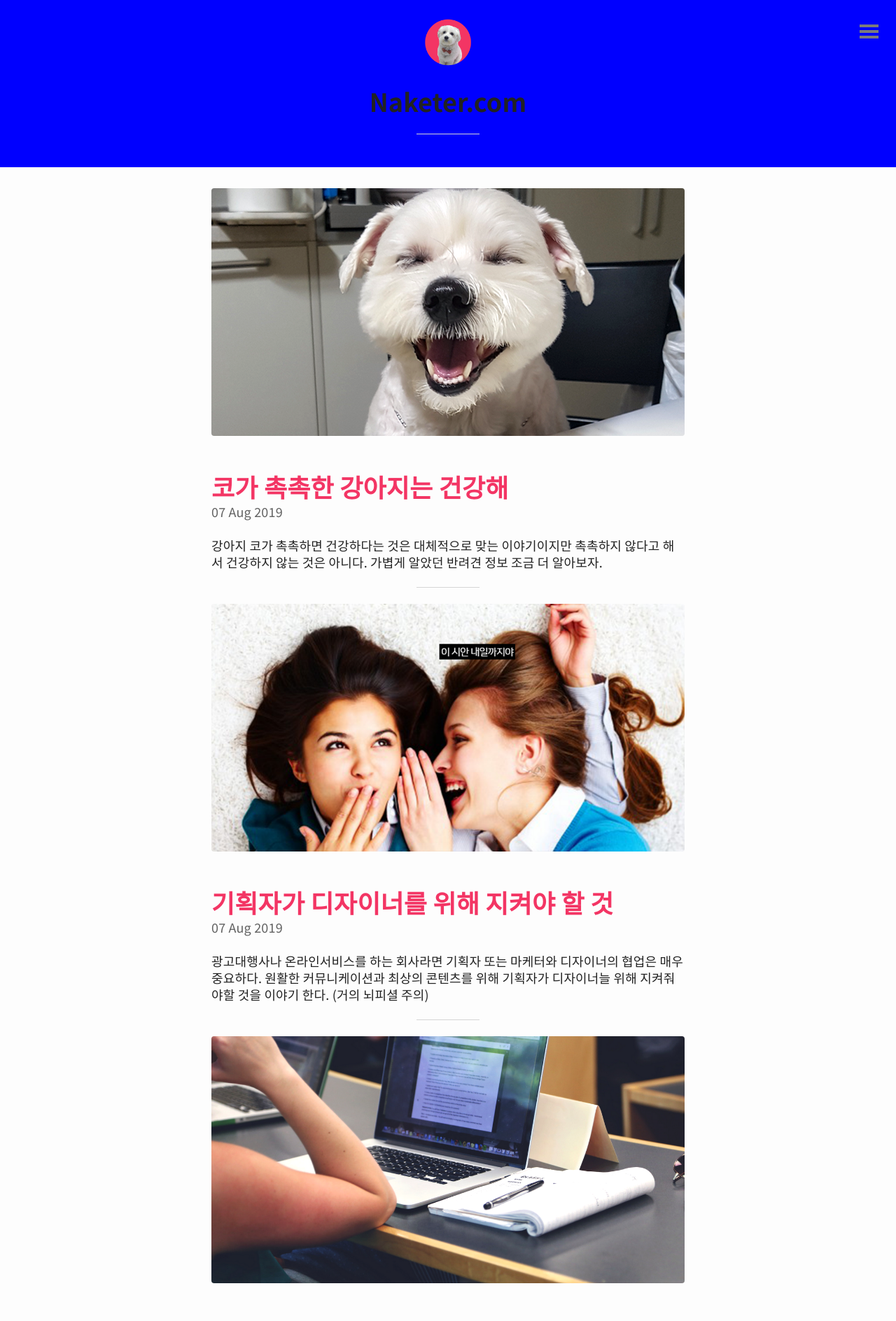
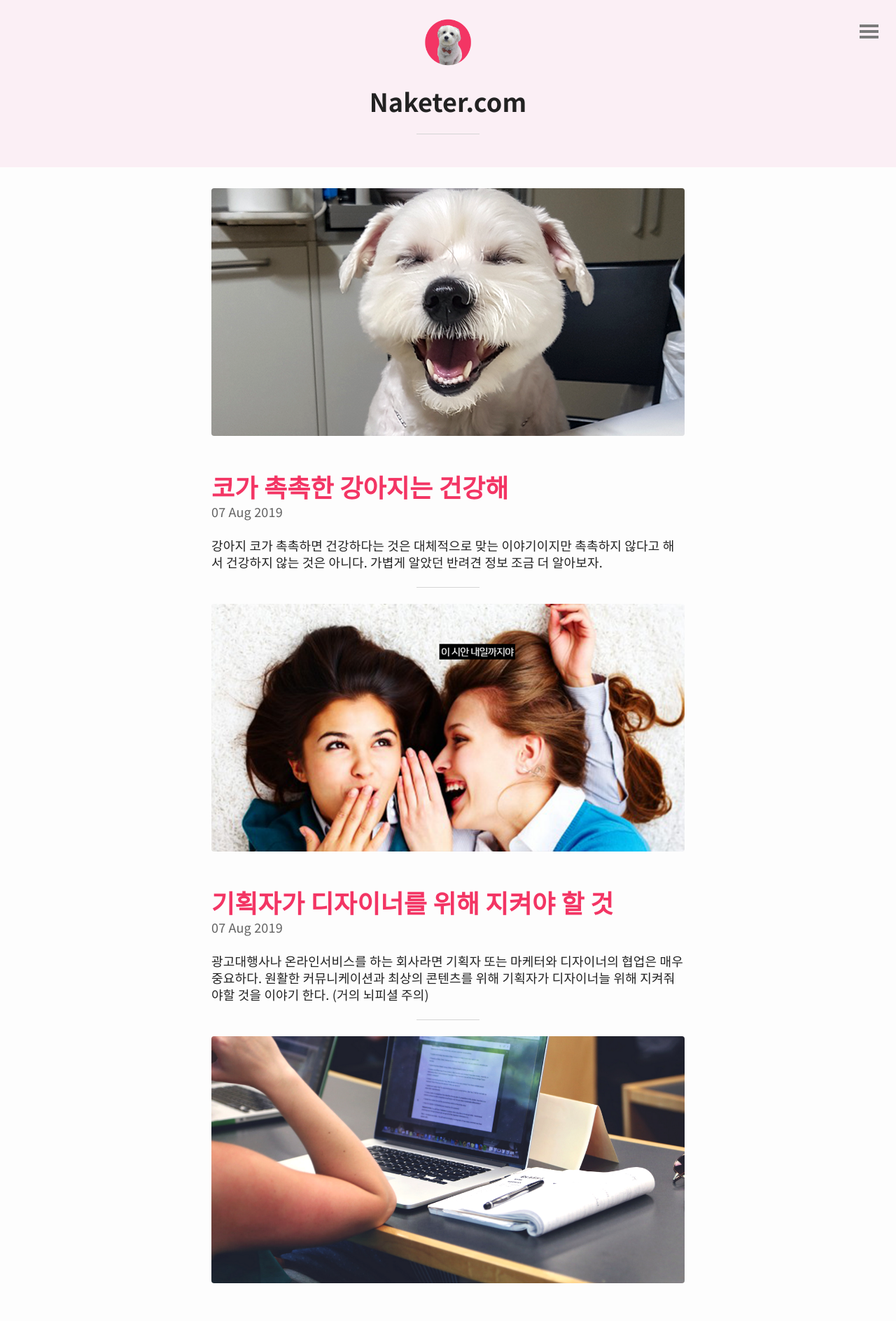
Before and after one commit to nayoungeee/naketer, a Jekyll site: the page built from index.html, in a window 1280 px wide. Shown: the top 1888 px of the page at 70% size. Built offline with Jekyll 4.4.1, drawn with Linux system fonts in a browser that asks for light colours; the list of posts is cut into pages by our own code.

Commit message:
Update header.html

```diff
--- a/_includes/header.html
+++ b/_includes/header.html
@@ -8,6 +8,6 @@
 
 <style>
   header {
-    background-color: blue;
+    background-color: #FBEFF5;
   }
 </style>
```
